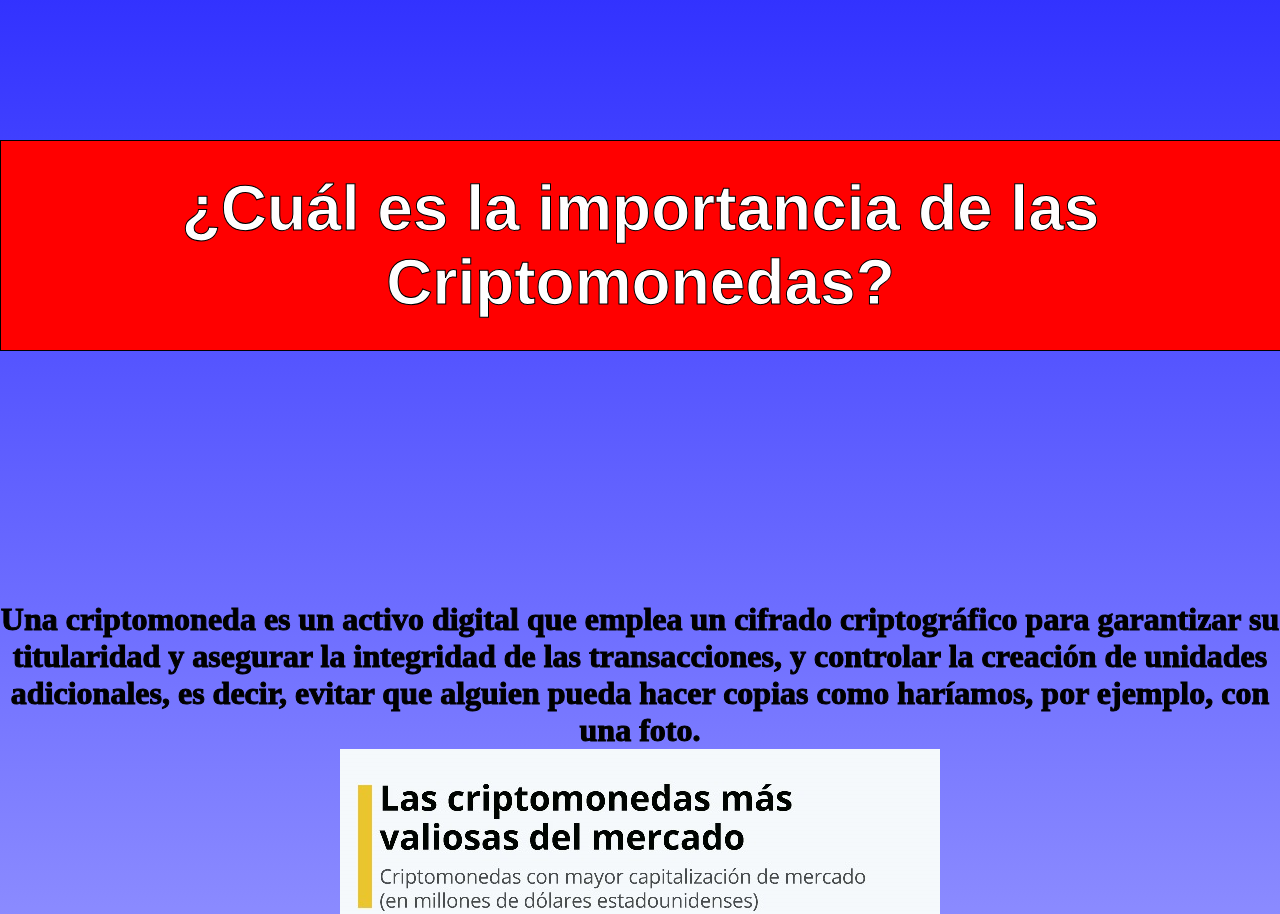
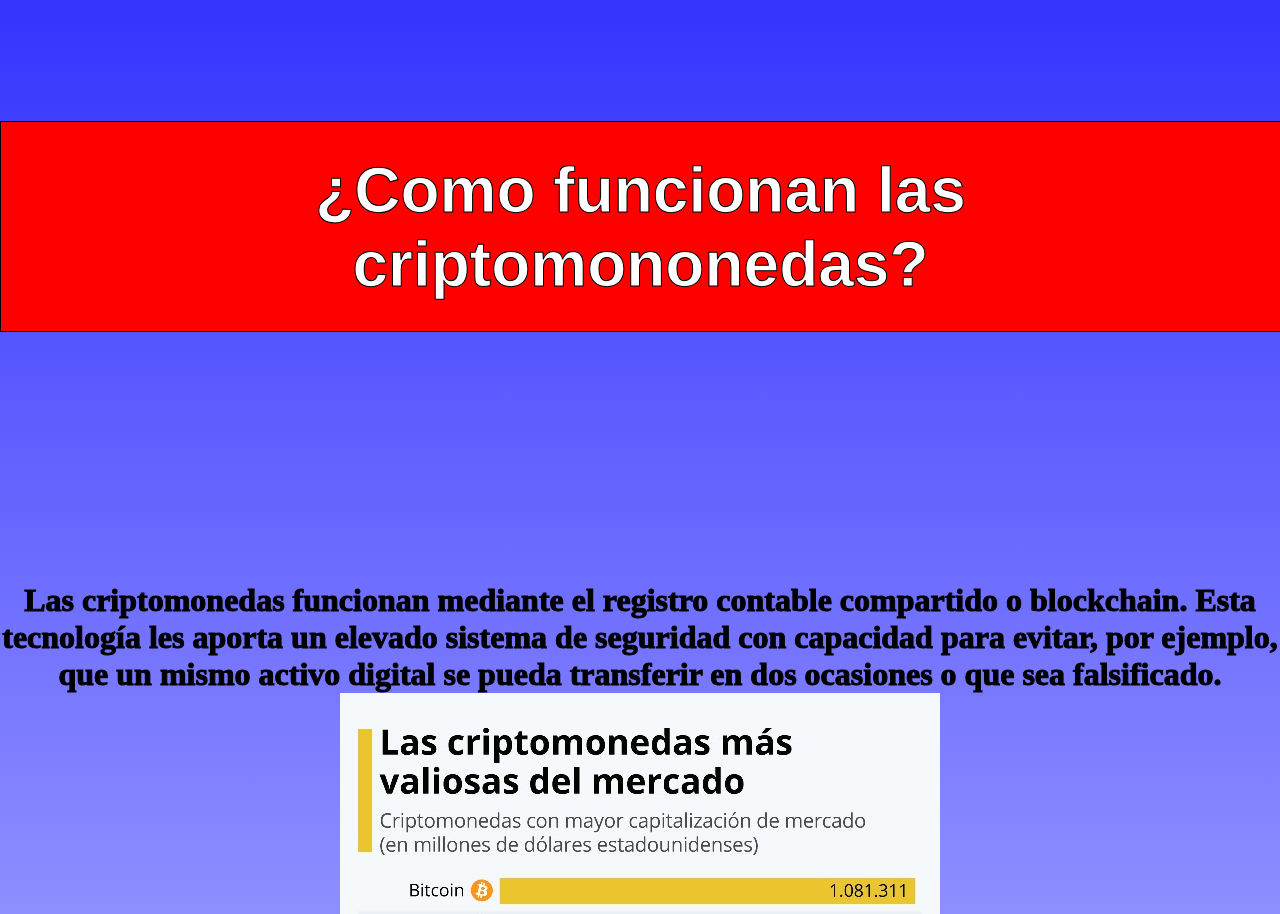
Before and after one commit to joelmluque/Criptomonedas, a plain HTML site: page Pages/Market.html in a window 1280 px wide. Shown: the part 520-1434 px from the top of the page. Drawn offline with nearby package versions, Linux system fonts and the light colour scheme.

Commit message:
correcciones

```diff
--- a/Pages/Market.html
+++ b/Pages/Market.html
@@ -36,8 +36,8 @@
         <h2>
     </nav>
     <main>
-        <h1 class="pregunta">¿Cuál es la importancia de las Criptomonedas?</h1>
-        <h4>Una criptomoneda es un activo digital que emplea un cifrado criptográfico para garantizar su titularidad y asegurar la integridad de las transacciones, y controlar la creación de unidades adicionales, es decir, evitar que alguien pueda hacer copias como haríamos, por ejemplo, con una foto.</h4>
+        <h1 class="pregunta">¿Como funcionan las criptomononedas?</h1>
+        <h4>Las criptomonedas funcionan mediante el registro contable compartido o blockchain. Esta tecnología les aporta un elevado sistema de seguridad con capacidad para evitar, por ejemplo, que un mismo activo digital se pueda transferir en dos ocasiones o que sea falsificado.</h4>
         <img src="../Imagenes/grafico.jpeg" alt="" class="grafico">
 
 
@@ -46,5 +46,7 @@
         <a href="../index.html" class="inicio">Volver al inicio</a>
         Todos los derechos reservados por y para Coindex ©
     </footer>
+    <script src="https://cdn.jsdelivr.net/npm/@popperjs/core@2.10.2/dist/umd/popper.min.js" integrity="sha384-7+zCNj/IqJ95wo16oMtfsKbZ9ccEh31eOz1HGyDuCQ6wgnyJNSYdrPa03rtR1zdB" crossorigin="anonymous"></script>
+    <script src="https://cdn.jsdelivr.net/npm/bootstrap@5.1.3/dist/js/bootstrap.min.js" integrity="sha384-QJHtvGhmr9XOIpI6YVutG+2QOK9T+ZnN4kzFN1RtK3zEFEIsxhlmWl5/YESvpZ13" crossorigin="anonymous"></script>
 </body>
 </html>
```
Also changed, not shown: Pages/ada.html (+2 -0 lines), Pages/btc.html (+2 -0 lines), Pages/eth.html (+2 -0 lines), index.html (+2 -0 lines).
